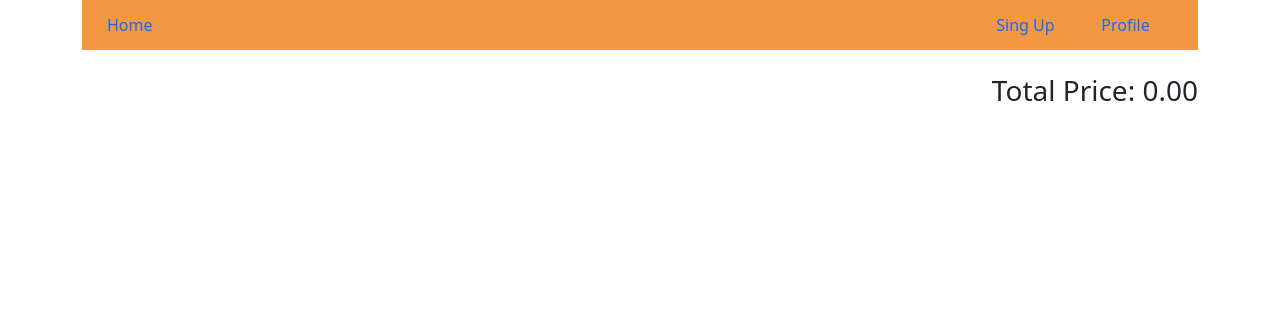
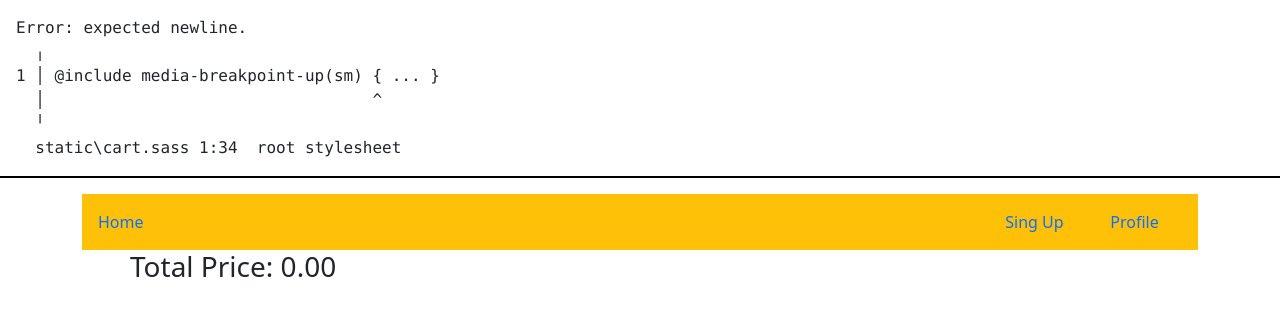
Before and after one commit to KostyaPapushnikov/DeliveryProject, a FastAPI app: page /cart in a window 1280 px wide. Shown: the top 316 px of the page. Run offline with FastAPI, Linux system fonts and the light colour scheme.

Commit message:
Адаптация с ошибкой

```diff
--- /dev/null
+++ b/static/cart.css
@@ -0,0 +1,17 @@
+/* Error: expected newline.
+ *   ,
+ * 1 | @include media-breakpoint-up(sm) { ... }
+ *   |                                  ^
+ *   '
+ *   static\cart.sass 1:34  root stylesheet */
+
+body::before {
+  font-family: "Source Code Pro", "SF Mono", Monaco, Inconsolata, "Fira Mono",
+      "Droid Sans Mono", monospace, monospace;
+  white-space: pre;
+  display: block;
+  padding: 1em;
+  margin-bottom: 1em;
+  border-bottom: 2px solid black;
+  content: "Error: expected newline.\a   \2577 \a 1 \2502  @include media-breakpoint-up(sm) { ... }\d\a   \2502                                   ^\a   \2575 \a   static\\cart.sass 1:34  root stylesheet";
+}
--- /dev/null
+++ b/static/cart.sass
@@ -0,0 +1,17 @@
+@include media-breakpoint-up(sm) { ... }
+@include media-breakpoint-up(md) { ... }
+@include media-breakpoint-up(lg) { ... }
+@include media-breakpoint-up(xl) { ... }
+@include media-breakpoint-up(xxl) { ... }
+
+.w-card-list {
+    width: 100%;
+    max-width: 610px;
+
+  }
+  @include media-breakpoint-up(sm) {
+    .w-card-list {
+        max-width: 300px;
+        margin: auto;
+    }
+  }
--- a/templates/cart.html
+++ b/templates/cart.html
@@ -7,6 +7,7 @@
     <title>cart</title>
     <link href="https://cdn.jsdelivr.net/npm/bootstrap@5.3.3/dist/css/bootstrap.min.css" rel="stylesheet"
         integrity="sha384-QWTKZyjpPEjISv5WaRU9OFeRpok6YctnYmDr5pNlyT2bRjXh0JMhjY6hW+ALEwIH" crossorigin="anonymous">
+    <link rel="stylesheet" href="static/cart.css">
     <style>
         a {
             text-decoration: none;
@@ -16,9 +17,7 @@
 
 <body>
     <div class="container">
-        <div style='height:50px; background-color: #f39842; display: flex;
-        justify-content: space-between; align-items: center;
-        padding: 25px;' class="header">
+        <div class="header h-auto bg-warning d-flex justify-content-between align-items-center p-3 ">
             <div class="left">
                 <a href="{{ url_for('get_all_food') }}">Home</a>
             </div>
@@ -28,12 +27,11 @@
             </div>
         </div>
 
-        <br>
 
-        <div style="display: flex;
-        justify-content: space-between;">
-            <div id="cart-items" class="column"></div>
-            <div id="total-price" class="row"></div>
+
+        <div class= "d-flex flex-wrap gap-5">
+            <div id="cart-items" class="w-card-list"></div>
+            <div id="total-price" class=""></div>
         </div>
     </div>
 
@@ -54,19 +52,20 @@
 
             cart.forEach((item, index) => {
                 const itemElement = document.createElement('div');
-                itemElement.classList.add('col-3', 'card');
-                itemElement.style.width = 'auto'
+                itemElement.classList.add('card', 'w-100');
+                itemElement.style.maxWidth = '300px'
                 itemElement.innerHTML = `
-                    <div style='width: 350px;' class="card-body">
-                        <ul class="list-group">
-                            <li class="list-group-item">id: ${item.id}</li>
-                            <li class="list-group-item">title: ${item.title}</li>
-                            <li class="list-group-item">price: ${item.price}</li>
-                            <li class="list-group-item">quantity: ${item.quantity}</li>
-                        </ul>
-                        <br>
-                        <button class="btn btn-danger remove-button" data-index="${index}">Remove</button>
-                    </div>
+                        <a href="/food/${item.id}">
+                            <div class="card-body">
+                                <ul class="list-group">
+                                    <li name="id" class="list-group-item">id: ${item.id}</li>
+                                    <li name="title" class="list-group-item">title: ${item.title}</li>
+                                    <li name="price" class="list-group-item">price: ${item.price}</li>
+                                    <li class="list-group-item">quantity: ${item.quantity}</li>
+                                </ul>
+                            </div>
+                        </a>
+                        <button class="m-4 btn btn-danger remove-button" data-index="${index}">Remove</button>
                 `;
                 cartItemsContainer.appendChild(itemElement);
 
--- a/templates/food_card.html
+++ b/templates/food_card.html
@@ -7,9 +7,10 @@
     <title>food_card</title>
     <link href="https://cdn.jsdelivr.net/npm/bootstrap@5.3.3/dist/css/bootstrap.min.css" rel="stylesheet"
         integrity="sha384-QWTKZyjpPEjISv5WaRU9OFeRpok6YctnYmDr5pNlyT2bRjXh0JMhjY6hW+ALEwIH" crossorigin="anonymous">
+
     <style>
         a {
-            text-decoration: none;
+            text-decoration: 8vw;
         }
     </style>
 </head>
--- a/templates/login.html
+++ b/templates/login.html
@@ -7,6 +7,7 @@
     <title>login</title>
     <link href="https://cdn.jsdelivr.net/npm/bootstrap@5.3.3/dist/css/bootstrap.min.css" rel="stylesheet"
         integrity="sha384-QWTKZyjpPEjISv5WaRU9OFeRpok6YctnYmDr5pNlyT2bRjXh0JMhjY6hW+ALEwIH" crossorigin="anonymous">
+
     <style>
         a {
             text-decoration: none;
--- a/templates/profile.html
+++ b/templates/profile.html
@@ -7,6 +7,7 @@
     <title>profile</title>
     <link href="https://cdn.jsdelivr.net/npm/bootstrap@5.3.3/dist/css/bootstrap.min.css" rel="stylesheet"
         integrity="sha384-QWTKZyjpPEjISv5WaRU9OFeRpok6YctnYmDr5pNlyT2bRjXh0JMhjY6hW+ALEwIH" crossorigin="anonymous">
+
     <style>
         a {
             text-decoration: none;
--- a/templates/registration.html
+++ b/templates/registration.html
@@ -7,6 +7,7 @@
     <title>registration</title>
     <link href="https://cdn.jsdelivr.net/npm/bootstrap@5.3.3/dist/css/bootstrap.min.css" rel="stylesheet"
         integrity="sha384-QWTKZyjpPEjISv5WaRU9OFeRpok6YctnYmDr5pNlyT2bRjXh0JMhjY6hW+ALEwIH" crossorigin="anonymous">
+
     <style>
         a {
             text-decoration: none;
```
Also changed, not shown: templates/index.html (+8 -11 lines).
